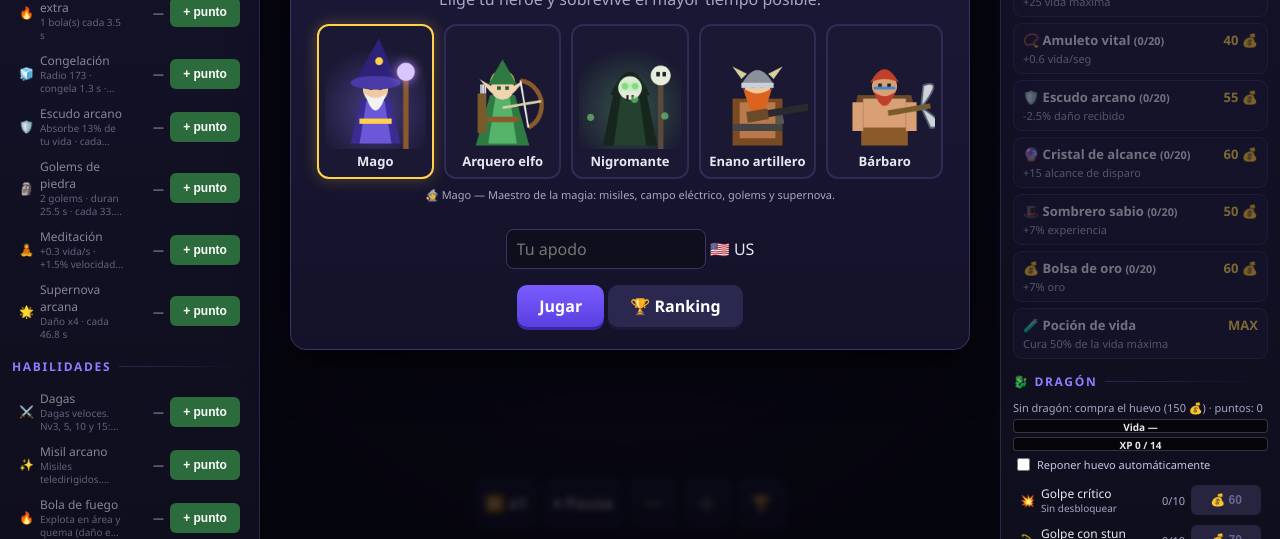
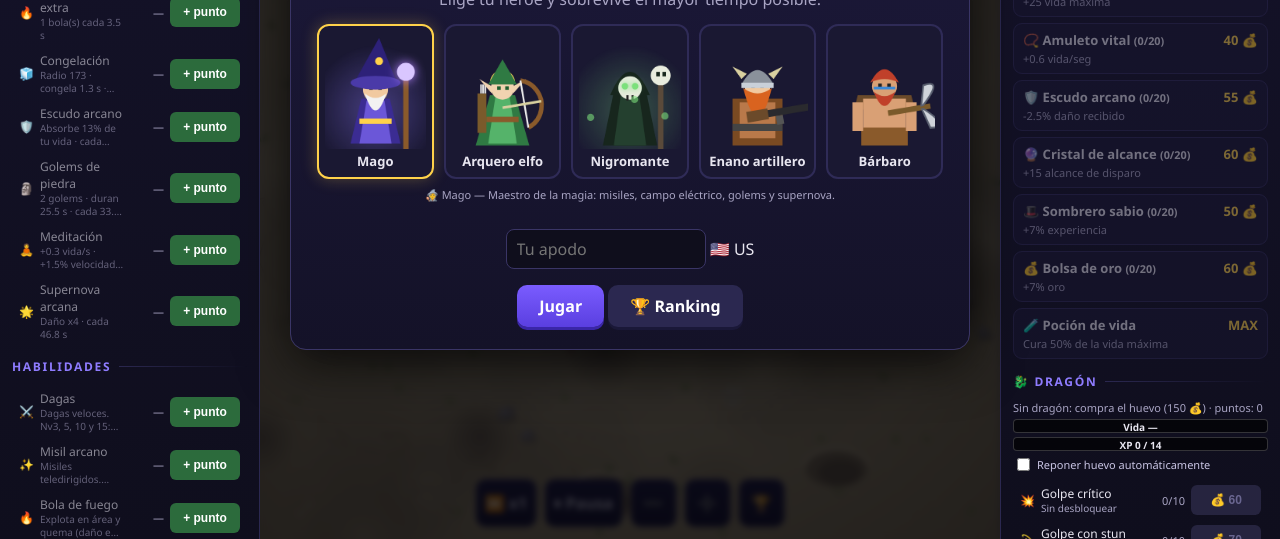
Before and after one commit to alvarosoppelsa/mago-infinito, a plain HTML site: page index.html in a window 1280 px wide. Shown: the part 261-800 px from the top of the page. Drawn offline with Linux system fonts and the light colour scheme.

Commit message:
Fondo de campo de batalla claro y enemigos más legibles

```diff
--- a/index.html
+++ b/index.html
@@ -904,7 +904,7 @@ function drawDragon(x0,y0){
     ctx.save();ctx.translate(ex,ey);ctx.rotate(Math.sin(G.t*(4+fr*8))*(.1+fr*.25));
     ctx.font='28px "Segoe UI Emoji",serif';ctx.fillText('🥚',0,0);ctx.restore();
     ctx.beginPath();ctx.arc(ex,ey,20,-1.57,-1.57+6.283*fr);ctx.strokeStyle='#7be07b';ctx.lineWidth=3;ctx.stroke();ctx.lineWidth=1;
-    ctx.fillStyle='#fff';ctx.font='10px Segoe UI,sans-serif';ctx.fillText(Math.ceil(dr.egg.t)+'s',ex,ey+30);
+    ctx.fillStyle='#2a1f10';ctx.font='bold 11px Segoe UI,sans-serif';ctx.fillText(Math.ceil(dr.egg.t)+'s',ex,ey+30);
   }
   for(const f of G.drfx){
     const k=f.t/f.tot;
@@ -933,7 +933,7 @@ function drawDragonUnit(dg,skel){
   ctx.restore();
   const w=40,by=dg.y-dg.r*sc-26;
   ctx.fillStyle='#000a';ctx.fillRect(dg.x-w/2,by,w,5);ctx.fillStyle=skel?'#cfd3da':(dg.hp/dg.max>.35?'#4ac26a':'#e04050');ctx.fillRect(dg.x-w/2,by,w*Math.max(0,dg.hp/dg.max),5);
-  ctx.fillStyle='#fff';ctx.font='bold 10px Segoe UI,sans-serif';ctx.fillText(skel?'Esqueleto':'Nv '+dr.lvl,dg.x,by-6);
+  ctx.fillStyle='#2a1f10';ctx.font='bold 11px Segoe UI,sans-serif';ctx.fillText(skel?'Esqueleto':'Nv '+dr.lvl,dg.x,by-6);
 }
 const maxSkelDragons=()=>{const l=clv('n_skeldragon');return l?1+Math.floor((l-1)/4):0};
 function convertSkelDragon(dg){
@@ -1779,16 +1779,61 @@ function drawClassFx(x0,y0){
 }
 
 /* ============ DIBUJO ============ */
+function paintBattlefield(g,W,H,x0,y0){
+  let sd=1234567;const rnd=()=>{sd|=0;sd=sd+0x6D2B79F5|0;let t=Math.imul(sd^sd>>>15,1|sd);t=t+Math.imul(t^t>>>7,61|t)^t;return((t^t>>>14)>>>0)/4294967296};
+  const R=(a,b)=>a+rnd()*(b-a),area=W*H;
+  // tierra seca, clara
+  const base=g.createRadialGradient(x0,y0,30,x0,y0,Math.max(W,H)*.75);
+  base.addColorStop(0,'#d8c99a');base.addColorStop(1,'#a99a68');
+  g.fillStyle=base;g.fillRect(0,0,W,H);
+  // manchas de terreno
+  for(let i=0;i<area/9000;i++){const px=R(0,W),py=R(0,H),pr=R(40,120),pg=g.createRadialGradient(px,py,2,px,py,pr);const lt=rnd()<.5;pg.addColorStop(0,lt?'rgba(255,245,200,.16)':'rgba(120,95,50,.14)');pg.addColorStop(1,'rgba(0,0,0,0)');g.fillStyle=pg;g.beginPath();g.arc(px,py,pr,0,6.3);g.fill()}
+  // granulado
+  for(let i=0;i<area/260;i++){g.fillStyle=rnd()<.5?'rgba(90,70,35,'+R(.05,.14)+')':'rgba(255,250,215,'+R(.06,.16)+')';g.fillRect(R(0,W),R(0,H),R(1,2.6),R(1,2.6))}
+  // grietas
+  g.strokeStyle='rgba(80,60,30,.28)';g.lineWidth=1;
+  for(let i=0;i<area/45000;i++){let x=R(0,W),y=R(0,H);g.beginPath();g.moveTo(x,y);for(let k=0;k<R(4,9);k++){x+=R(-26,26);y+=R(-22,22);g.lineTo(x,y)}g.stroke()}
+  // marcas de quemado
+  for(let i=0;i<area/70000;i++){const x=R(0,W),y=R(0,H),rr=R(24,60),q=g.createRadialGradient(x,y,2,x,y,rr);q.addColorStop(0,'rgba(40,30,20,.32)');q.addColorStop(1,'rgba(40,30,20,0)');g.fillStyle=q;g.beginPath();g.arc(x,y,rr,0,6.3);g.fill()}
+  // cráteres
+  for(let i=0;i<Math.max(5,area/110000);i++){
+    const x=R(30,W-30),y=R(30,H-30),rx=R(22,48),ry=rx*R(.5,.7);
+    g.fillStyle='rgba(60,45,25,.34)';g.beginPath();g.ellipse(x,y,rx,ry,0,0,6.3);g.fill();
+    g.fillStyle='rgba(40,28,14,.25)';g.beginPath();g.ellipse(x+3,y+3,rx*.7,ry*.7,0,0,6.3);g.fill();
+    g.strokeStyle='rgba(245,230,185,.55)';g.lineWidth=2.4;g.beginPath();g.ellipse(x,y,rx+2,ry+2,0,Math.PI*1.05,Math.PI*1.95);g.stroke();
+  }
+  // matas de hierba
+  for(let i=0;i<area/5200;i++){
+    const x=R(0,W),y=R(0,H);g.strokeStyle=rnd()<.5?'rgba(98,125,52,.65)':'rgba(120,145,62,.6)';g.lineWidth=1.3;
+    for(let k=0;k<4;k++){g.beginPath();g.moveTo(x+k*2,y);g.lineTo(x+k*2+R(-3,3),y-R(5,10));g.stroke()}
+  }
+  // rocas
+  for(let i=0;i<area/38000;i++){
+    const x=R(0,W),y=R(0,H),rr=R(5,13);
+    g.fillStyle='rgba(0,0,0,.18)';g.beginPath();g.ellipse(x+2,y+rr*.6,rr*1.1,rr*.45,0,0,6.3);g.fill();
+    g.fillStyle='#8a8478';g.beginPath();g.ellipse(x,y,rr,rr*.75,R(0,3),0,6.3);g.fill();
+    g.fillStyle='rgba(255,255,255,.28)';g.beginPath();g.ellipse(x-rr*.25,y-rr*.25,rr*.45,rr*.28,0,0,6.3);g.fill();
+  }
+  // restos de batalla: huesos, calaveras y flechas clavadas
+  g.textAlign='center';g.textBaseline='middle';
+  for(let i=0;i<Math.max(5,area/90000);i++){g.globalAlpha=.55;g.font=Math.round(R(14,22))+'px "Segoe UI Emoji",serif';g.fillText(rnd()<.55?'🦴':'💀',R(20,W-20),R(20,H-20));g.globalAlpha=1}
+  for(let i=0;i<area/70000;i++){
+    g.save();g.translate(R(10,W-10),R(10,H-10));g.rotate(R(0,6.3));
+    g.strokeStyle='#6b4a2a';g.lineWidth=1.6;g.beginPath();g.moveTo(0,0);g.lineTo(R(16,26),0);g.stroke();
+    g.strokeStyle='#a0443a';g.beginPath();g.moveTo(0,0);g.lineTo(-4,-3);g.moveTo(0,0);g.lineTo(-4,3);g.stroke();
+    g.restore();
+  }
+  // borde suave para enmarcar
+  const v=g.createRadialGradient(W/2,H/2,Math.min(W,H)*.35,W/2,H/2,Math.max(W,H)*.78);
+  v.addColorStop(0,'rgba(60,45,20,0)');v.addColorStop(1,'rgba(60,45,20,.30)');
+  g.fillStyle=v;g.fillRect(0,0,W,H);
+}
 let BG=null;
 function drawBG(x0,y0){
   if(!BG||BG.w!==W||BG.h!==H||BG.d!==dpr){
     const c=document.createElement('canvas');c.width=Math.ceil(W*dpr);c.height=Math.ceil(H*dpr);
     const g2=c.getContext('2d');g2.scale(dpr,dpr);
-    const g=g2.createRadialGradient(x0,y0,40,x0,y0,Math.max(W,H)*.7);
-    g.addColorStop(0,'#1d1a38');g.addColorStop(1,'#08080f');
-    g2.fillStyle=g;g2.fillRect(0,0,W,H);
-    g2.fillStyle='#ffffff10';
-    for(let x=(x0%60);x<W;x+=60)for(let y=(y0%60);y<H;y+=60)g2.fillRect(x,y,2,2);
+    paintBattlefield(g2,W,H,x0,y0);
     BG={c,w:W,h:H,d:dpr};
   }
   ctx.drawImage(BG.c,0,0,W,H);
@@ -1804,8 +1849,10 @@ function enemySprite(e){
   const g=c.getContext('2d');g.scale(dpr,dpr);
   const m=sz/2;
   g.fillStyle='#0006';g.beginPath();g.ellipse(m,m+rr*.9,rr*.85,rr*.3,0,0,6.3);g.fill();
+  g.beginPath();g.arc(m,m,rr*1.18,0,6.3);g.fillStyle='rgba(22,18,40,.5)';g.fill();
   g.beginPath();g.arc(m,m,rr*1.18,0,6.3);g.fillStyle=e.col+(e.boss?'55':'30');g.fill();
-  g.strokeStyle=e.col+(e.boss?'cc':'88');g.lineWidth=e.boss?2:1.2;g.stroke();
+  g.strokeStyle='rgba(15,12,30,.75)';g.lineWidth=(e.boss?2:1.2)+1.8;g.stroke();
+  g.strokeStyle=e.col+(e.boss?'ee':'cc');g.lineWidth=e.boss?2:1.2;g.stroke();
   g.textAlign='center';g.textBaseline='middle';g.font=(rr*2)+'px "Segoe UI Emoji",serif';
   if(e.boss){g.shadowColor=e.col;g.shadowBlur=14}
   g.fillText(e.e,m,m);
@@ -1817,7 +1864,7 @@ function draw(){
   drawBG(x0,y0);
   ctx.save();ctx.translate(x0,y0);ctx.scale(Z,Z);ctx.translate(-x0,-y0);
   // alcance
-  ctx.beginPath();ctx.arc(x0,y0,S.range,0,Math.PI*2);ctx.strokeStyle='#8f7cff22';ctx.setLineDash([6,8]);ctx.stroke();ctx.setLineDash([]);
+  ctx.beginPath();ctx.arc(x0,y0,S.range,0,Math.PI*2);ctx.strokeStyle='#3a2a5a55';ctx.setLineDash([6,8]);ctx.stroke();ctx.setLineDash([]);
   ctx.textAlign='center';ctx.textBaseline='middle';
   for(const z of G.zones){
     ctx.beginPath();ctx.arc(z.x,z.y,z.r,0,6.3);
@@ -1888,6 +1935,9 @@ function bar(x,y,w,h,f,c,label){
   ctx.fillStyle='#fff';ctx.font='bold 11px Segoe UI,sans-serif';ctx.textAlign='left';ctx.fillText(label,x+6,y+h/2+1);ctx.textAlign='center';
 }
 function drawHud(){
+  ctx.fillStyle='rgba(12,10,28,.6)';
+  if(ctx.roundRect){ctx.beginPath();ctx.roundRect(6,6,262,(G.pending>0?G.haste>0?118:98:G.haste>0?98:78),10);ctx.fill();ctx.beginPath();ctx.roundRect(W-124,6,118,50,10);ctx.fill()}
+  else{ctx.fillRect(6,6,262,G.pending>0?118:78);ctx.fillRect(W-124,6,118,50)}
   bar(12,12,240,18,G.hp/S.maxHp,'#d63a4a','❤ '+Math.ceil(G.hp)+' / '+S.maxHp);
   if(G.shield>0){ctx.fillStyle='#7fd6ff';ctx.fillRect(12,12,240*Math.min(1,G.shield/S.maxHp),4)}
   bar(12,34,240,14,G.xp/need(),'#4a8cff','Nivel '+G.lvl+'  ·  XP '+Math.floor(G.xp)+' / '+need());
```
